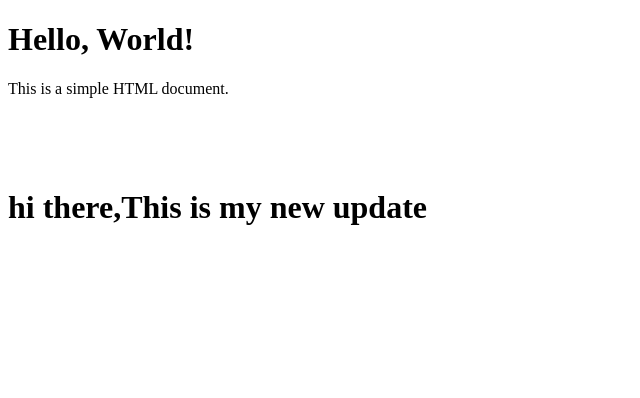
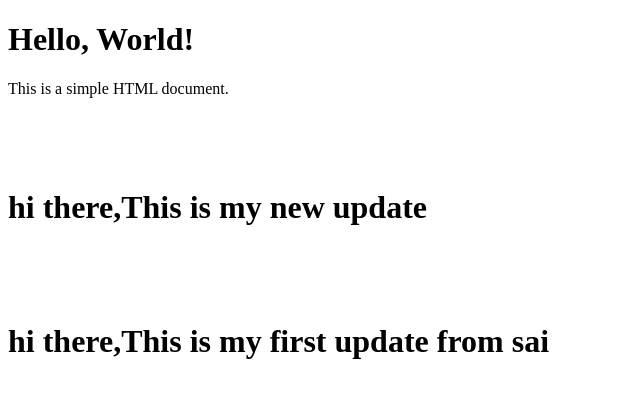
Before and after one commit to sai0566/gitlearning, a plain HTML site: page index.html in a window 1280 px wide. Shown: the whole page, without its empty margins (0-640 px from the left). Drawn offline with Linux system fonts and the light colour scheme.

Commit message:
sai changes

```diff
--- a/index.html
+++ b/index.html
@@ -10,5 +10,7 @@
     <p>This is a simple HTML document.</p>
     <br><br><br>
     <h1>hi there,This is my new update</h1>
+    <br><br><br>
+    <h1>hi there,This is my first update from sai</h1>
 </body>
 </html>
```
